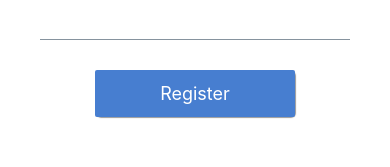
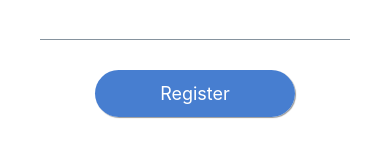
Before and after one commit to Sentinel-FYP/mobile-app, a React Native app: screen /Register in a window 390 px wide. Shown: the part 551-718 px from the top of the page. Built offline with nearby package versions, Linux system fonts and the light colour scheme.

Commit message:
[Update] UI Changes

```diff
--- a/src/screens/auth/RegisterScreen.jsx
+++ b/src/screens/auth/RegisterScreen.jsx
@@ -157,6 +157,7 @@ const Register = ({ navigation }) => {
               size="lg"
               containerStyle={styles.registerButton}
               onPress={handleRegisterPress}
+              radius={"xl"}
             />
           )}
         </View>
@@ -179,7 +180,6 @@ const styles = StyleSheet.create({
   },
   registerButton: {
     width: 200,
-    borderRadius: 5,
   },
   loaderContainer: {
     marginTop: 20,
--- a/src/screens/profile/ProfileScreen.jsx
+++ b/src/screens/profile/ProfileScreen.jsx
@@ -186,6 +186,7 @@ const styles = StyleSheet.create({
     width: "70%",
     alignSelf: "center",
     marginTop: 20,
+    borderRadius: 20,
   },
   logoutContainer: {
     borderWidth: 1,
```
